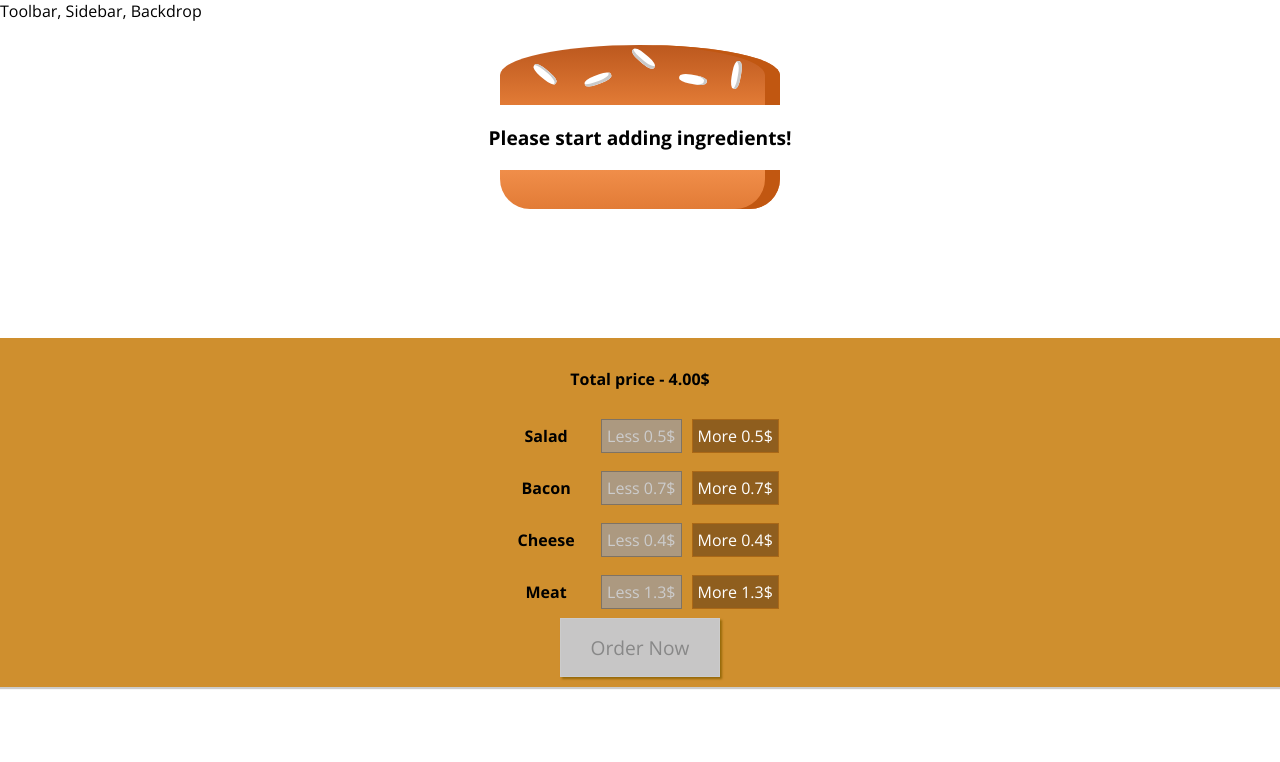
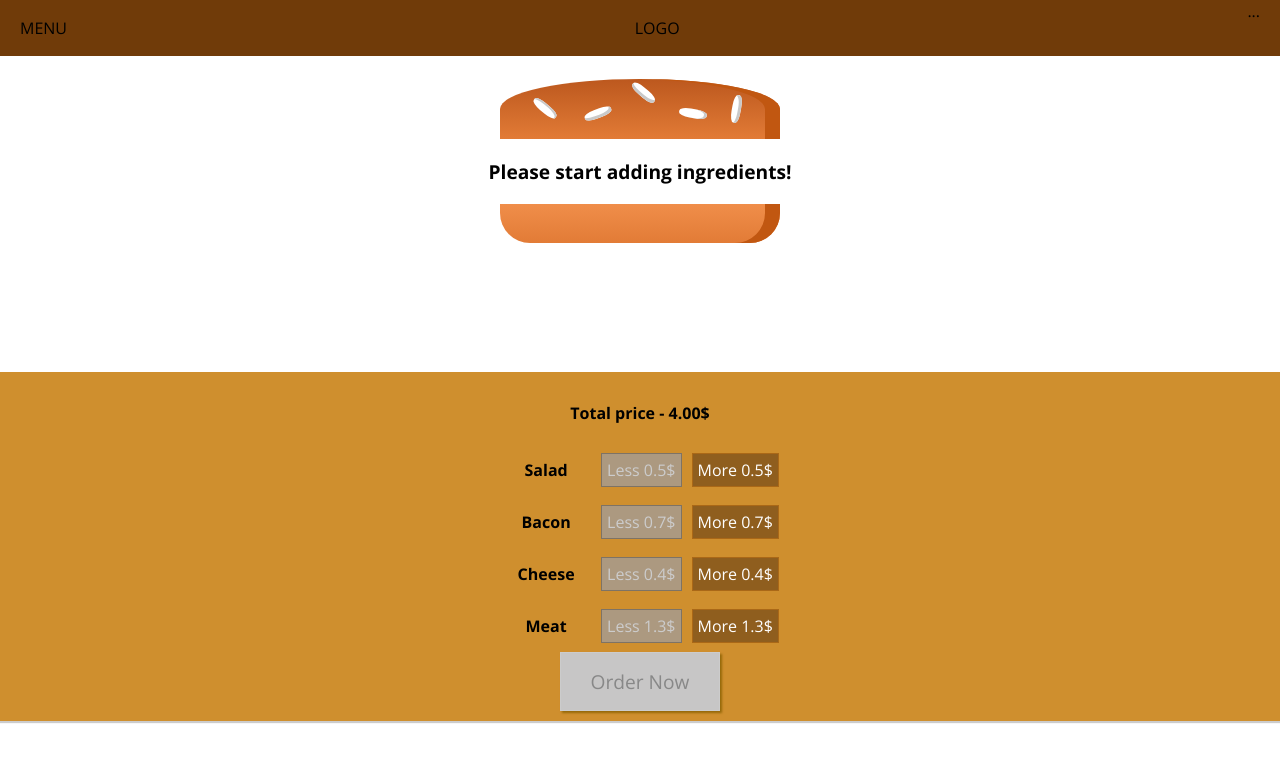
Before and after one commit to DavydovDenys/Burger_App, a React (Create React App) app: page / in a window 1280 px wide. Shown: the top 762 px of the page. Built offline with nearby package versions, Linux system fonts and the light colour scheme.

Commit message:
Adding a Toolbar

```diff
--- a/src/components/Burger/OrderSummary/OrderSummary.js
+++ b/src/components/Burger/OrderSummary/OrderSummary.js
@@ -20,6 +20,7 @@
         {ingredientSummary}
       </ul>
       <p>Continue to Checkout?</p>
+      <p><strong>Total Prise: {props.totalPrice.toFixed(2)}$</strong></p>
       <Button btnType="Danger" clicked={props.purchaseCancelled}>Cancel</Button>
       <Button btnType="Success" clicked={props.purchaseContinued}>Continue</Button>
     </Auxiliary>
--- a/src/components/Layout/Layout.js
+++ b/src/components/Layout/Layout.js
@@ -2,10 +2,11 @@
 
 import Auxiliary from '../../hoc/Auxiliary'
 import classes from './Layout.module.css'
+import Toolbar from "../Navigation/Toolbar/Toolbar";
 
 const Layout = (props) => (
   <Auxiliary>
-    <div>Toolbar, Sidebar, Backdrop</div>
+    <Toolbar/>
     <main className={classes.Content}>
       {props.children}
     </main>
--- a/src/components/Layout/Layout.module.css
+++ b/src/components/Layout/Layout.module.css
@@ -1,3 +1,3 @@
 .Content {
-  margin-top: 16px;
+  margin-top: 72px;
 }
--- /dev/null
+++ b/src/components/Navigation/Toolbar/Toolbar.js
@@ -0,0 +1,15 @@
+import React from 'react';
+
+import classes from './Toolbar.module.css'
+
+const Toolbar = (props) => (
+  <header className={classes.Toolbar}>
+    <div>MENU</div>
+    <div>LOGO</div>
+    <nav>
+      ...
+    </nav>
+  </header>
+);
+
+export default Toolbar;
--- /dev/null
+++ b/src/components/Navigation/Toolbar/Toolbar.module.css
@@ -0,0 +1,18 @@
+.Toolbar {
+  height: 56px;
+  width: 100%;
+  position: fixed;
+  top: 0;
+  left: 0;
+  background-color: #703b09;
+  display: flex;
+  justify-content: space-between;
+  align-items: center;
+  padding: 0 20px;
+  box-sizing: border-box;
+  z-index: 90;
+}
+
+.Toolbar nav {
+  height: 100%;
+}
--- a/src/components/UI/Backdrop/Backdrop.module.css
+++ b/src/components/UI/Backdrop/Backdrop.module.css
@@ -6,4 +6,5 @@
   left: 0;
   top: 0;
   background-color: rgba(0, 0, 0, 0.5);
+
 }
--- a/src/containers/BurgerBuilder/BurgerBuilder.js
+++ b/src/containers/BurgerBuilder/BurgerBuilder.js
@@ -109,6 +109,7 @@
       <Auxiliary>
         <Modal show={this.state.purchasing} modalClosed={this.purchaseCancelHandler}>
           <OrderSummary
+            totalPrice={this.state.totalPrice}
             purchaseContinued={this.purchaseContinueHandler}
             purchaseCancelled={this.purchaseCancelHandler}
             ingredients={this.state.ingredients}/>
```
